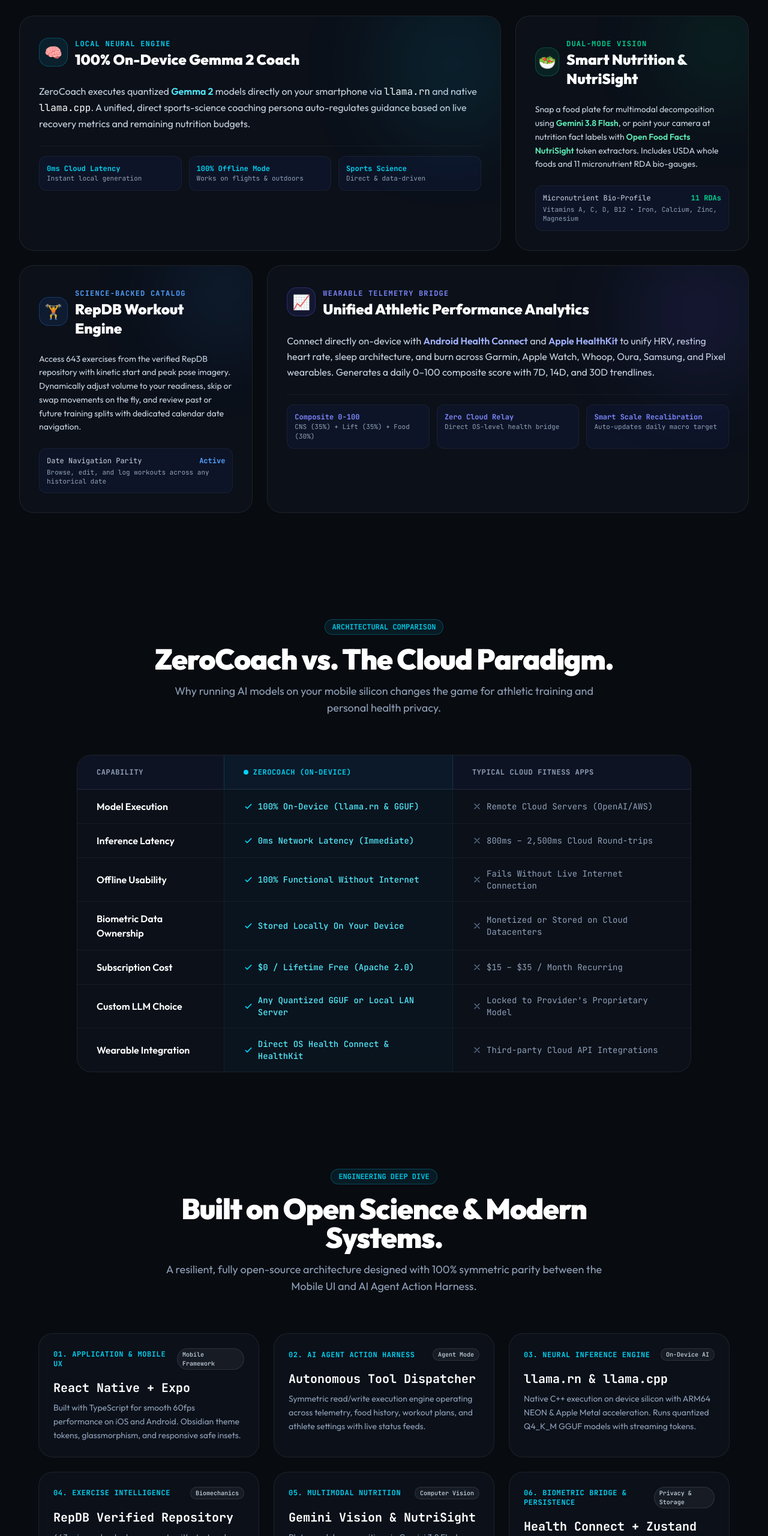
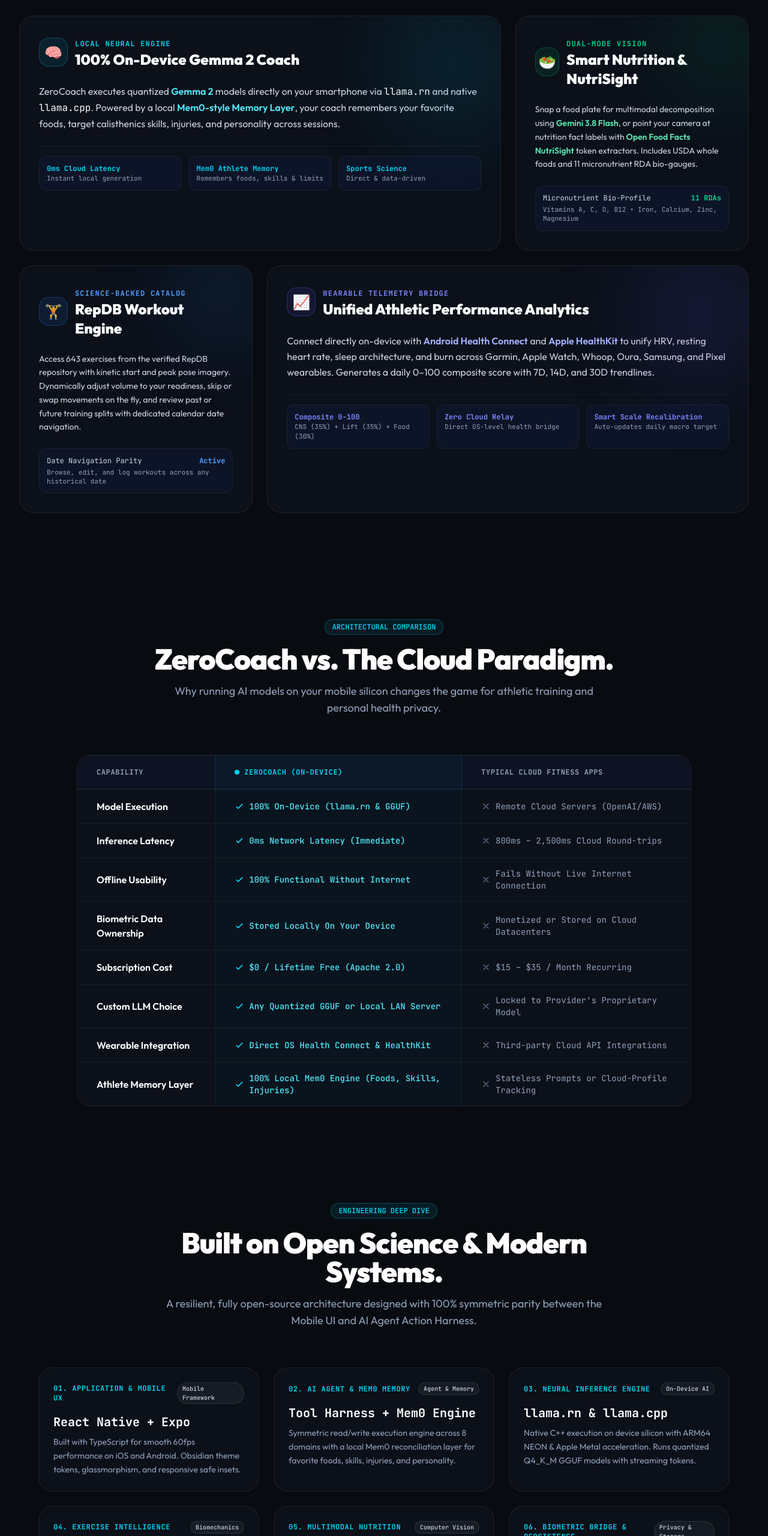
Before and after one commit to ntsd/zerocoach, a React Native app drawn with its web renderer in the folder web/: screen / in a window 1280 px wide. Shown: the part 3540-6100 px from the top of the page at 60% size. Built offline with nearby package versions, Linux system fonts and the light colour scheme.

Commit message:
docs: add Mem0 athlete memory layer and update core domains to 8

```diff
--- a/web/src/components/Architecture.astro
+++ b/web/src/components/Architecture.astro
@@ -7,10 +7,10 @@ const stackLayers = [
     tag: "Mobile Framework"
   },
   {
-    layer: "02. AI Agent Action Harness",
-    tech: "Autonomous Tool Dispatcher",
-    description: "Symmetric read/write execution engine operating across telemetry, food history, workout plans, and athlete settings with live status feeds.",
-    tag: "Agent Mode"
+    layer: "02. AI Agent & Mem0 Memory",
+    tech: "Tool Harness + Mem0 Engine",
+    description: "Symmetric read/write execution engine across 8 domains with a local Mem0 reconciliation layer for favorite foods, skills, injuries, and personality.",
+    tag: "Agent & Memory"
   },
   {
     layer: "03. Neural Inference Engine",
@@ -45,7 +45,8 @@ const parityDomains = [
   { domain: "Workout History", ui: "Review past workout sessions, volume, and sets by calendar date", agent: "Read workout history across recent days and log finished workout sessions", access: "Read / Write" },
   { domain: "Workout Plan", ui: "View adaptive daily splits, swap/skip exercises, schedule future routines", agent: "Read daily workout plans, update full routines, and swap exercises from RepDB", access: "Read / Write" },
   { domain: "Workout DB (RepDB)", ui: "Browse 643 movements, filter by muscle/equipment, view poses & cues", agent: "Search 643 movements and retrieve kinetic cues, biomechanics, and pose metadata", access: "Read" },
-  { domain: "ZeroCoach Settings", ui: "Update athlete profile, goals, weight/height, switch coach persona, language", agent: "Read athlete profile settings and update goals, body weight, coach tone, or language", access: "Read / Write" }
+  { domain: "ZeroCoach Settings", ui: "Update athlete profile, goals, weight/height, switch coach persona, language", agent: "Read athlete profile settings and update goals, body weight, coach tone, or language", access: "Read / Write" },
+  { domain: "Athlete Memory (Mem0)", ui: "View, filter, add, or delete categorized memories (food, skills, injuries, personality)", agent: "Reconcile facts (ADD/UPDATE/DELETE) via save_memory(), get_memories(), remove_memory()", access: "Read / Write" }
 ];
 ---
 
@@ -87,7 +88,7 @@ const parityDomains = [
           <h3 class="text-2xl font-bold text-white mt-1">App UI & AI Agent Parity Matrix</h3>
         </div>
         <div class="inline-flex items-center gap-2 px-3 py-1.5 rounded-full bg-cyan-500/10 border border-cyan-500/30 text-xs font-mono text-cyan-300 self-start sm:self-auto">
-          <span>7 Core Domains</span>
+          <span>8 Core Domains</span>
         </div>
       </div>
 
--- a/web/src/components/BentoGrid.astro
+++ b/web/src/components/BentoGrid.astro
@@ -32,7 +32,7 @@
         </div>
 
         <p class="text-slate-300 leading-relaxed mb-6">
-          ZeroCoach executes quantized <span class="text-cyan-300 font-semibold">Gemma 2</span> models directly on your smartphone via <span class="text-white font-mono">llama.rn</span> and native <span class="text-white font-mono">llama.cpp</span>. A unified, direct sports-science coaching persona auto-regulates guidance based on live recovery metrics and remaining nutrition budgets.
+          ZeroCoach executes quantized <span class="text-cyan-300 font-semibold">Gemma 2</span> models directly on your smartphone via <span class="text-white font-mono">llama.rn</span> and native <span class="text-white font-mono">llama.cpp</span>. Powered by a local <span class="text-cyan-300 font-semibold">Mem0-style Memory Layer</span>, your coach remembers your favorite foods, target calisthenics skills, injuries, and personality across sessions.
         </p>
 
         <!-- Feature chips -->
@@ -42,8 +42,8 @@
             <span class="text-slate-400 text-[11px]">Instant local generation</span>
           </div>
           <div class="p-3 rounded-xl bg-slate-900/80 border border-white/5">
-            <span class="text-cyan-400 block font-bold">100% Offline Mode</span>
-            <span class="text-slate-400 text-[11px]">Works on flights & outdoors</span>
+            <span class="text-cyan-400 block font-bold">Mem0 Athlete Memory</span>
+            <span class="text-slate-400 text-[11px]">Remembers foods, skills & limits</span>
           </div>
           <div class="p-3 rounded-xl bg-slate-900/80 border border-white/5">
             <span class="text-cyan-400 block font-bold">Sports Science</span>
--- a/web/src/components/ComparisonMatrix.astro
+++ b/web/src/components/ComparisonMatrix.astro
@@ -40,6 +40,12 @@ const comparisons = [
     feature: "Wearable Integration",
     zerocoach: "Direct OS Health Connect & HealthKit",
     cloudApps: "Third-party Cloud API Integrations",
+    winner: true
+  },
+  {
+    feature: "Athlete Memory Layer",
+    zerocoach: "100% Local Mem0 Engine (Foods, Skills, Injuries)",
+    cloudApps: "Stateless Prompts or Cloud-Profile Tracking",
     winner: true
   }
 ];
```
Also changed, not shown: docs/ARCHITECTURE.md (+6 -2 lines), README.md.
